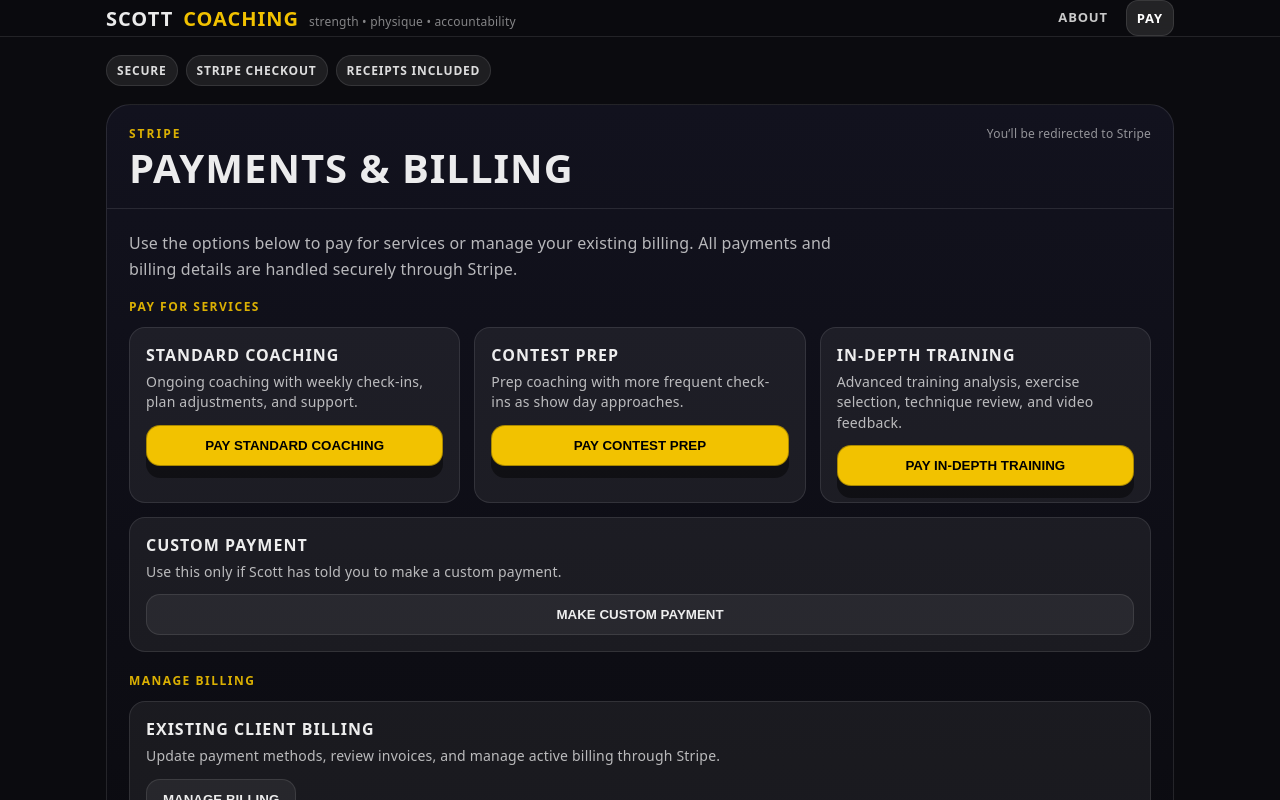
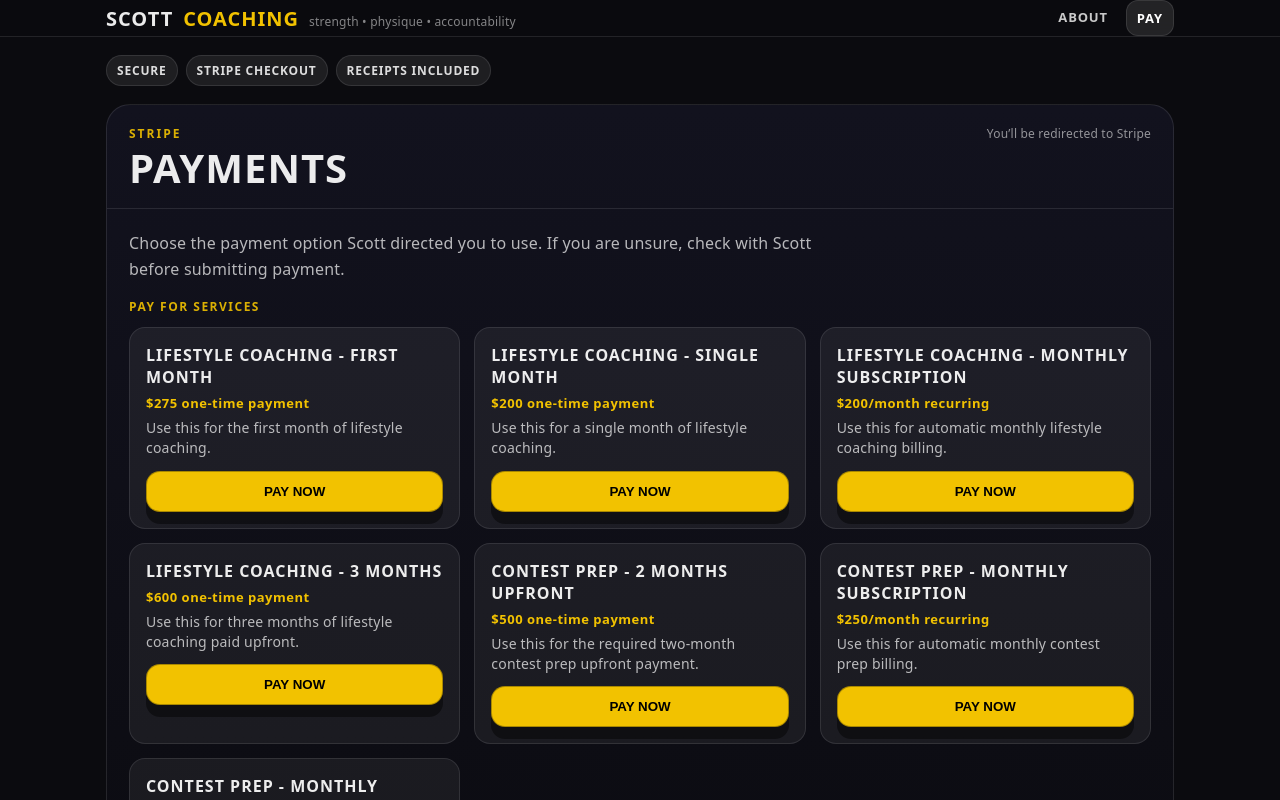
Before and after one commit to watsmeow/scott-coaching-site, a React (Vite) app: page /pay in a window 1280 px wide. Shown: the top 800 px of the page. Built offline with nearby package versions, Linux system fonts and the light colour scheme.

Commit message:
payment links update

```diff
--- a/src/pages/Pay.jsx
+++ b/src/pages/Pay.jsx
@@ -7,13 +7,50 @@
 }
 
 export default function Pay() {
-  const {
-    standard,
-    prep,
-    inDepth,
-    custom,
-    portal,
-  } = billingLinks;
+  const links = [
+    {
+      title: "Lifestyle Coaching - First Month",
+      subtitle: "$275 one-time payment",
+      text: "Use this for the first month of lifestyle coaching.",
+      url: billingLinks.lifestyleFirstMonthOneTime,
+    },
+    {
+      title: "Lifestyle Coaching - Single Month",
+      subtitle: "$200 one-time payment",
+      text: "Use this for a single month of lifestyle coaching.",
+      url: billingLinks.lifestyleSingleMonthOneTime,
+    },
+    {
+      title: "Lifestyle Coaching - Monthly Subscription",
+      subtitle: "$200/month recurring",
+      text: "Use this for automatic monthly lifestyle coaching billing.",
+      url: billingLinks.lifestyleMonthlySubscription,
+    },
+    {
+      title: "Lifestyle Coaching - 3 Months",
+      subtitle: "$600 one-time payment",
+      text: "Use this for three months of lifestyle coaching paid upfront.",
+      url: billingLinks.lifestyleThreeMonthsOneTime,
+    },
+    {
+      title: "Contest Prep - 2 Months Upfront",
+      subtitle: "$500 one-time payment",
+      text: "Use this for the required two-month contest prep upfront payment.",
+      url: billingLinks.contestPrepTwoMonthsOneTime,
+    },
+    {
+      title: "Contest Prep - Monthly Subscription",
+      subtitle: "$250/month recurring",
+      text: "Use this for automatic monthly contest prep billing.",
+      url: billingLinks.contestPrepMonthlySubscription,
+    },
+    {
+      title: "Contest Prep - Monthly Subscription 2",
+      subtitle: "$250/month recurring",
+      text: "Alternate monthly contest prep subscription link. Use only if Scott directed you to this option.",
+      url: billingLinks.contestPrepMonthlySubscriptionOld,
+    },
+  ];
 
   return (
     <div className={styles.stack}>
@@ -27,113 +64,42 @@
         <div className="cardHeader">
           <div>
             <div className="kicker">Stripe</div>
-            <h1 className="title">Payments & Billing</h1>
+            <h1 className="title">Payments</h1>
           </div>
           <div className={styles.note}>You’ll be redirected to Stripe</div>
         </div>
 
         <div className="cardBody">
           <p className={styles.lead}>
-            Use the options below to pay for services or manage your existing billing.
-            All payments and billing details are handled securely through Stripe.
+            Choose the payment option Scott directed you to use. If you are unsure,
+            check with Scott before submitting payment.
           </p>
 
           <div className={styles.sectionLabel}>Pay for Services</div>
 
           <div className="grid3">
-            <div className={styles.payCard}>
-              <div className={styles.payTitle}>Standard Coaching</div>
-              <div className={styles.payText}>
-                Ongoing coaching with weekly check-ins, plan adjustments, and support.
+            {links.map((item) => (
+              <div className={styles.payCard} key={item.title}>
+                <div className={styles.payTitle}>{item.title}</div>
+                <div className={styles.priceLine}>{item.subtitle}</div>
+                <div className={styles.payText}>{item.text}</div>
+
+                <button
+                  className="btn btnPrimary"
+                  style={{ width: "100%", marginTop: 12 }}
+                  onClick={() => go(item.url)}
+                  disabled={!item.url}
+                  title={!item.url ? `Missing link for ${item.title}` : ""}
+                >
+                  PAY NOW
+                </button>
               </div>
-              <button
-                className="btn btnPrimary"
-                style={{ width: "100%", marginTop: 12 }}
-                onClick={() => go(standard)}
-                disabled={!standard}
-                title={!standard ? "Missing VITE_STRIPE_STANDARD_LINK" : ""}
-              >
-                PAY STANDARD COACHING
-              </button>
-            </div>
-
-            <div className={styles.payCard}>
-              <div className={styles.payTitle}>Contest Prep</div>
-              <div className={styles.payText}>
-                Prep coaching with more frequent check-ins as show day approaches.
-              </div>
-              <button
-                className="btn btnPrimary"
-                style={{ width: "100%", marginTop: 12 }}
-                onClick={() => go(prep)}
-                disabled={!prep}
-                title={!prep ? "Missing VITE_STRIPE_PREP_LINK" : ""}
-              >
-                PAY CONTEST PREP
-              </button>
-            </div>
-
-            <div className={styles.payCard}>
-              <div className={styles.payTitle}>In-Depth Training</div>
-              <div className={styles.payText}>
-                Advanced training analysis, exercise selection, technique review, and video feedback.
-              </div>
-              <button
-                className="btn btnPrimary"
-                style={{ width: "100%", marginTop: 12 }}
-                onClick={() => go(inDepth)}
-                disabled={!inDepth}
-                title={!inDepth ? "Missing VITE_STRIPE_IN_DEPTH_LINK" : ""}
-              >
-                PAY IN-DEPTH TRAINING
-              </button>
-            </div>
-          </div>
-
-          <div style={{ marginTop: 14 }}>
-            <div className={styles.payCard}>
-              <div className={styles.payTitle}>Custom Payment</div>
-              <div className={styles.payText}>
-                Use this only if Scott has told you to make a custom payment.
-              </div>
-              <button
-                className="btn"
-                style={{ width: "100%", marginTop: 12 }}
-                onClick={() => go(custom)}
-                disabled={!custom}
-                title={!custom ? "Missing VITE_STRIPE_CUSTOM_LINK" : ""}
-              >
-                MAKE CUSTOM PAYMENT
-              </button>
-            </div>
-          </div>
-
-          <div className={styles.sectionLabel} style={{ marginTop: 20 }}>
-            Manage Billing
-          </div>
-
-          <div className={styles.portalCard}>
-            <div>
-              <div className={styles.payTitle}>Existing Client Billing</div>
-              <div className={styles.payText}>
-                Update payment methods, review invoices, and manage active billing through Stripe.
-              </div>
-            </div>
-
-            <button
-              className="btn"
-              style={{ marginTop: 12 }}
-              onClick={() => go(portal)}
-              disabled={!portal}
-              title={!portal ? "Missing VITE_STRIPE_CLIENT_PORTAL_LINK" : ""}
-            >
-              MANAGE BILLING
-            </button>
+            ))}
           </div>
 
           <div className={styles.tip}>
-            <strong>Note:</strong> recurring billing, invoice emails, reminders, and self-service billing
-            management are configured in Stripe. The website stays simple and sends you to the right Stripe page.
+            <strong>Note:</strong> payments are handled securely through Stripe.
+            Use the option Scott specifically directed you to use.
           </div>
         </div>
       </section>
--- a/src/styles/Pay.module.css
+++ b/src/styles/Pay.module.css
@@ -46,3 +46,11 @@
   background: rgba(255,255,255,.06);
   padding: 16px;
 }
+
+.priceLine {
+  margin-top: 6px;
+  color: var(--yellow);
+  font-size: 13px;
+  font-weight: 900;
+  letter-spacing: 0.5px;
+}
--- a/src/utilities/config.js
+++ b/src/utilities/config.js
@@ -1,7 +1,22 @@
 export const billingLinks = {
-  standard: import.meta.env.VITE_STRIPE_STANDARD_LINK,
-  prep: import.meta.env.VITE_STRIPE_PREP_LINK,
-  inDepth: import.meta.env.VITE_STRIPE_IN_DEPTH_LINK,
-  custom: import.meta.env.VITE_STRIPE_CUSTOM_LINK,
-  portal: import.meta.env.VITE_STRIPE_CLIENT_PORTAL_LINK,
+  lifestyleFirstMonthOneTime:
+    import.meta.env.VITE_STRIPE_LIFESTYLE_FIRST_MONTH_ONETIME_LINK,
+
+  lifestyleSingleMonthOneTime:
+    import.meta.env.VITE_STRIPE_LIFESTYLE_ONETIME_200_LINK,
+
+  lifestyleMonthlySubscription:
+    import.meta.env.VITE_STRIPE_LIFESTYLE_MONTHLY_SUBSCRIPTION_LINK,
+
+  lifestyleThreeMonthsOneTime:
+    import.meta.env.VITE_STRIPE_LIFESTYLE_3_MONTHS_ONETIME_LINK,
+
+  contestPrepTwoMonthsOneTime:
+    import.meta.env.VITE_STRIPE_CONTEST_PREP_2_MONTHS_ONETIME_LINK,
+
+  contestPrepMonthlySubscription:
+    import.meta.env.VITE_STRIPE_CONTEST_PREP_MONTHLY_SUBSCRIPTION_LINK,
+
+  contestPrepMonthlySubscriptionOld:
+    import.meta.env.VITE_STRIPE_CONTEST_PREP_MONTHLY_SUBSCRIPTION_OLD_LINK,
 };
```
Also changed, not shown: 1 other file (tests, documents, lock files or other folders).
